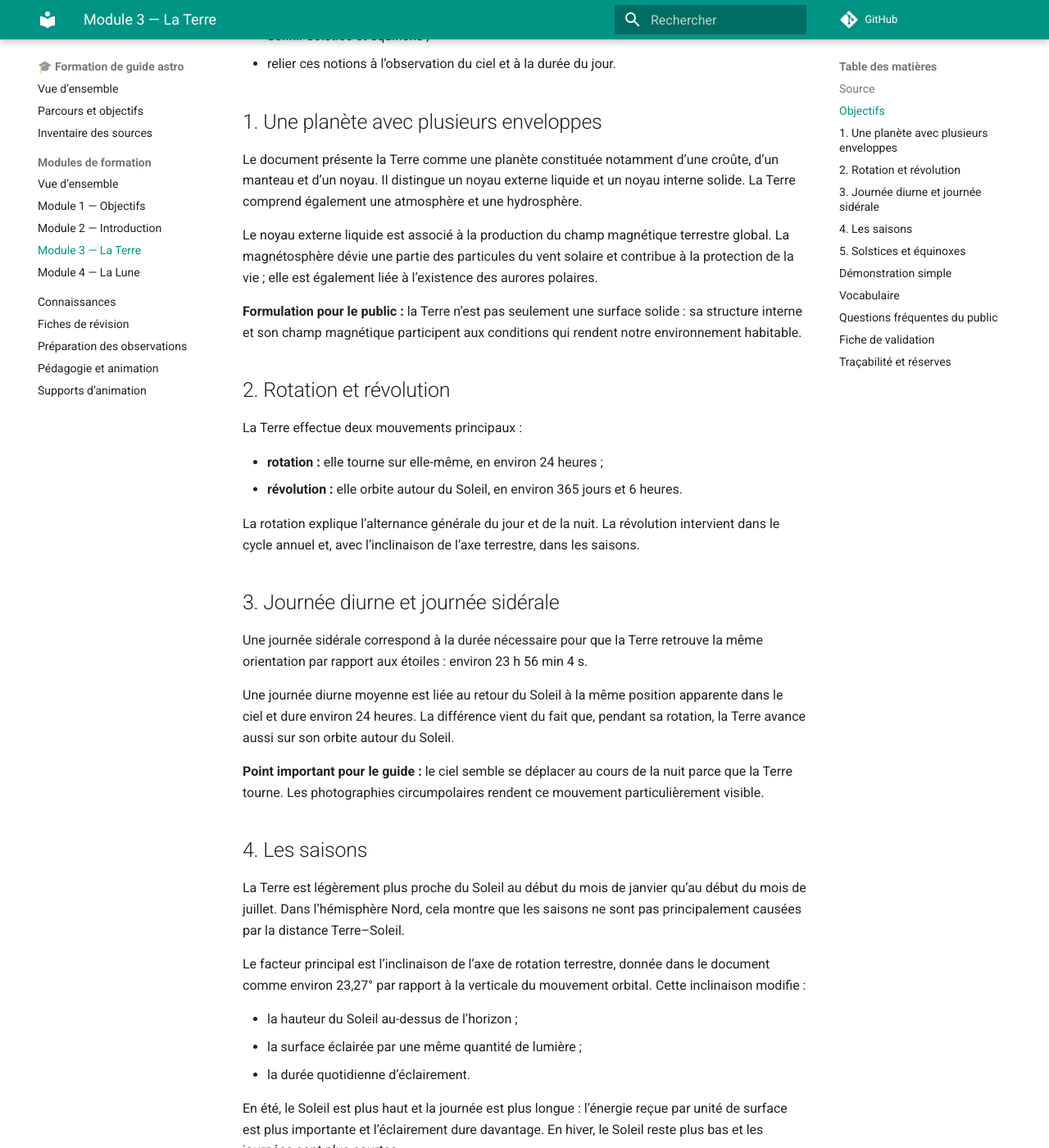
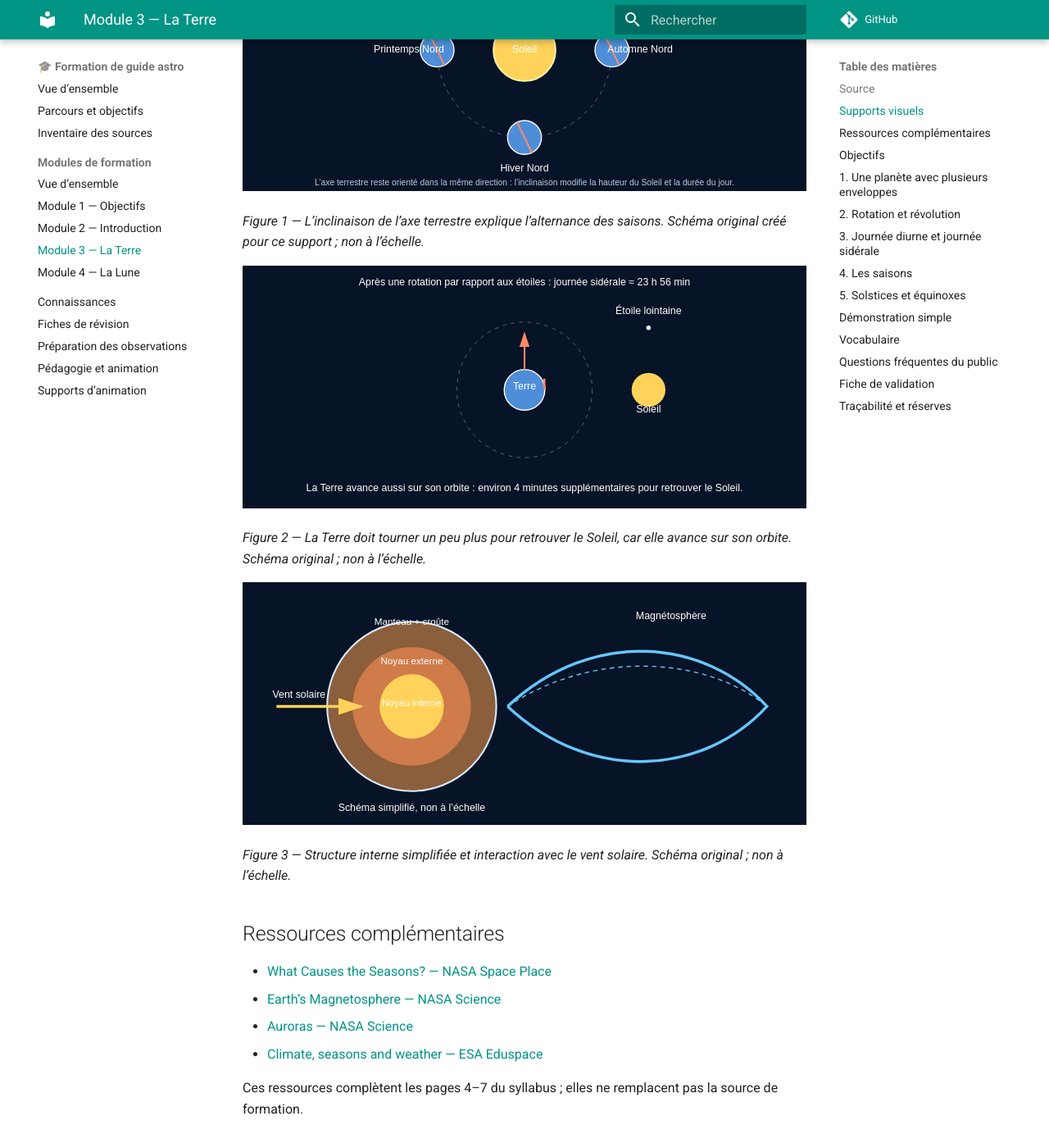
Before and after one commit to christophedanhier-hash/wiki-oca, an MkDocs documentation site: the page built from docs/formation-guide-astro/modules/03-la-terre.md, in a window 1280 px wide and 1400 px high, scrolled down 607 px. Shown: the whole window at 82% size. Built offline with MkDocs 1.6.1 and Material for MkDocs 9.7.7, drawn with Linux system fonts in a browser that asks for light colours; comment, search, counter and statistics services are not loaded.

Commit message:
Enrichit les modules initiaux avec supports visuels

```diff
--- a/docs/formation-guide-astro/modules/03-la-terre.md
+++ b/docs/formation-guide-astro/modules/03-la-terre.md
@@ -6,6 +6,29 @@
 - **Édition :** 2024
 - **Pages :** 4–7 du document PDF
 - **Source Drive :** [Astronomie.pdf](https://drive.google.com/file/d/1VKdzcqjsHL7iiYPSFOkPYnqRRlyCM-Fq/view?usp=drivesdk)
+
+## Supports visuels
+
+![Les saisons et l’inclinaison de l’axe terrestre](../../assets/formation-guide-astro/terre/saisons.svg)
+
+*Figure 1 — L’inclinaison de l’axe terrestre explique l’alternance des saisons. Schéma original créé pour ce support ; non à l’échelle.*
+
+![Journée solaire et journée sidérale](../../assets/formation-guide-astro/terre/journees.svg)
+
+*Figure 2 — La Terre doit tourner un peu plus pour retrouver le Soleil, car elle avance sur son orbite. Schéma original ; non à l’échelle.*
+
+![Structure interne simplifiée et magnétosphère](../../assets/formation-guide-astro/terre/structure-magnetosphere.svg)
+
+*Figure 3 — Structure interne simplifiée et interaction avec le vent solaire. Schéma original ; non à l’échelle.*
+
+## Ressources complémentaires
+
+- [What Causes the Seasons? — NASA Space Place](https://spaceplace.nasa.gov/seasons/)
+- [Earth’s Magnetosphere — NASA Science](https://science.nasa.gov/science-research/earth-science/earths-magnetosphere-protecting-our-planet-from-harmful-space-energy/)
+- [Auroras — NASA Science](https://science.nasa.gov/sun/auroras/)
+- [Climate, seasons and weather — ESA Eduspace](https://esa.int/SPECIALS/Eduspace_Weather_EN/SEM62I3UFLG_0.html)
+
+Ces ressources complètent les pages 4–7 du syllabus ; elles ne remplacent pas la source de formation.
 
 ## Objectifs
 
```
Also changed, not shown: docs/formation-guide-astro/modules/01-objectifs-du-module.md (+13 -0 lines), docs/formation-guide-astro/modules/02-introduction-a-l-astronomie.md (+17 -0 lines), docs/assets/formation-guide-astro/introduction/methode-guide.svg (added), docs/assets/formation-guide-astro/introduction/terre-lune-echelle.svg (added), docs/assets/formation-guide-astro/objectifs/competences-guide.svg (added), docs/assets/formation-guide-astro/terre/journees.svg (added), docs/assets/formation-guide-astro/terre/saisons.svg (added), docs/assets/formation-guide-astro/terre/structure-magnetosphere.svg (added).
